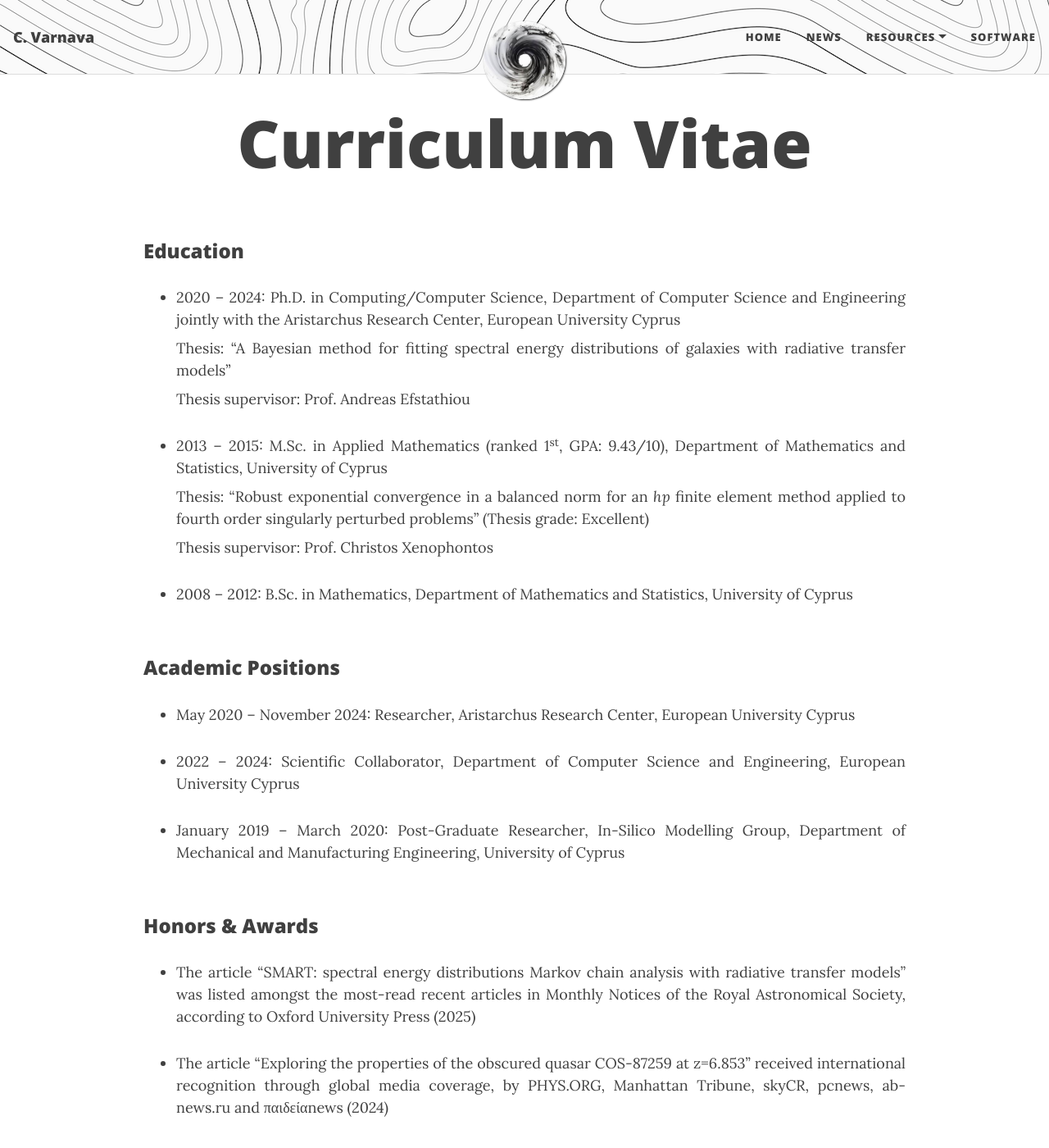
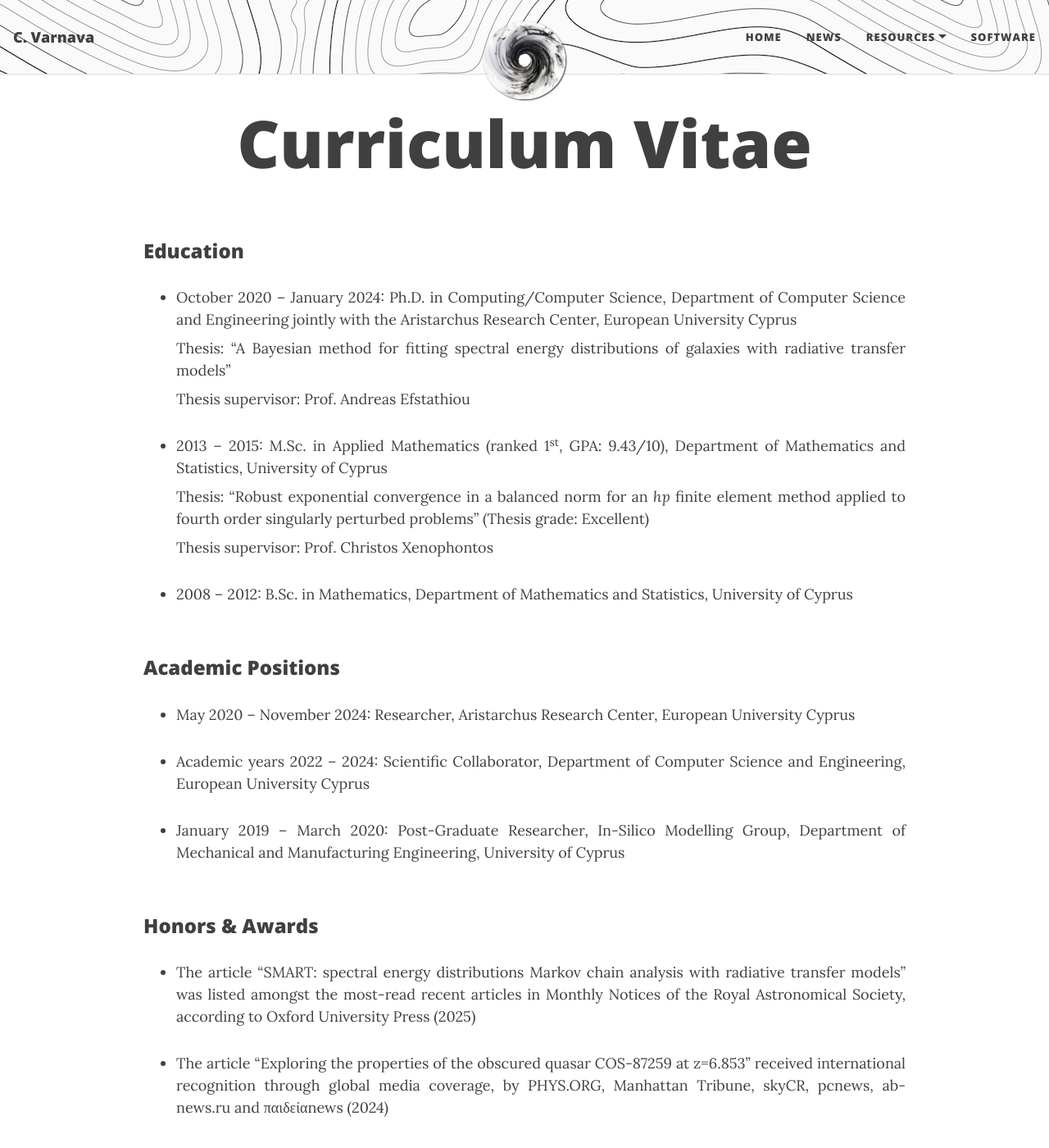
Before and after one commit to ch-var/ch-var.github.io, a Jekyll site: the page built from CV.html, in a window 1280 px wide and 1400 px high. Shown: the whole window at 82% size. Built offline with Jekyll 4.4.1, drawn with Linux system fonts in a browser that asks for light colours; formulas are drawn with MathJax 3.

Commit message:
Update CV.html

```diff
--- a/CV.html
+++ b/CV.html
@@ -24,7 +24,7 @@
 <br>
 <p style="font-family: var(--header-font); font-weight: 800; line-height: 1.1; font-size: 1.5rem; margin-top: 1.25rem;">Education</p>
 <ul>
-<li class="responsive-margin" style="margin-bottom: 8px;">2020 – 2024: Ph.D. in Computing/Computer Science, Department of Computer Science and Engineering jointly with the Aristarchus Research Center, European University Cyprus</li>
+<li class="responsive-margin" style="margin-bottom: 8px;">October 2020 – January 2024: Ph.D. in Computing/Computer Science, Department of Computer Science and Engineering jointly with the Aristarchus Research Center, European University Cyprus</li>
 <p align='justify' class="responsive-margin" style="margin-top: 0px; margin-bottom: 8px;">Thesis: “A Bayesian method for fitting spectral energy distributions of galaxies with radiative transfer models”</p>
 <p align='justify' class="responsive-margin" style="margin-top: 0px;">Thesis supervisor: Prof. Andreas Efstathiou</p>
 <li class="responsive-margin" style="margin-bottom: 8px;">2013 – 2015: M.Sc. in Applied Mathematics (ranked 1<sup>st</sup>, GPA: 9.43/10), Department of Mathematics and Statistics, University of Cyprus</li>
@@ -37,7 +37,7 @@
 <ul>
 <li class="responsive-margin">May 2020 – November 2024: Researcher, Aristarchus Research Center, European University Cyprus</li>
 <p></p>
-<li class="responsive-margin" style="margin-bottom: 8px;">2022 – 2024: Scientific Collaborator, Department of Computer Science and Engineering, European University Cyprus</li>
+<li class="responsive-margin" style="margin-bottom: 8px;">Academic years 2022 – 2024: Scientific Collaborator, Department of Computer Science and Engineering, European University Cyprus</li>
 <p></p>
 <li class="responsive-margin">January 2019 – March 2020: Post-Graduate Researcher, In-Silico Modelling Group, Department of Mechanical and Manufacturing Engineering, University of Cyprus</li>
 </ul>
```
